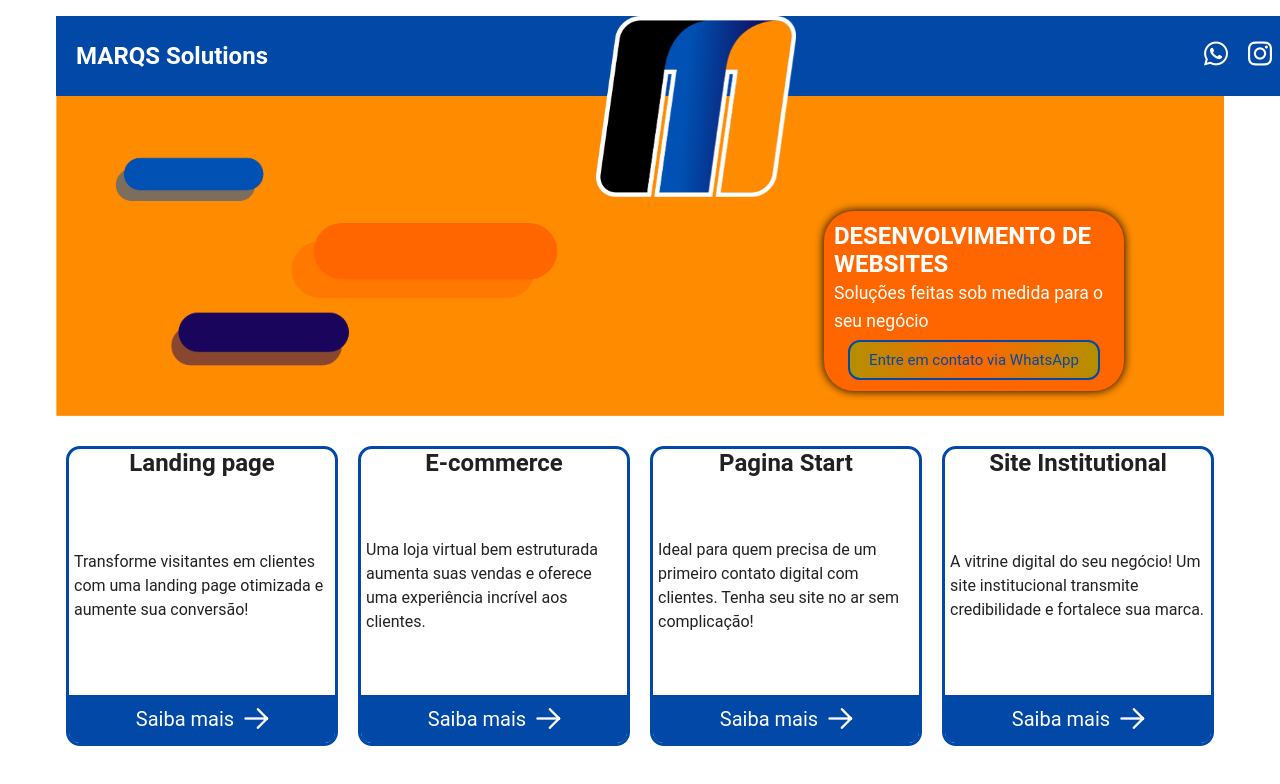
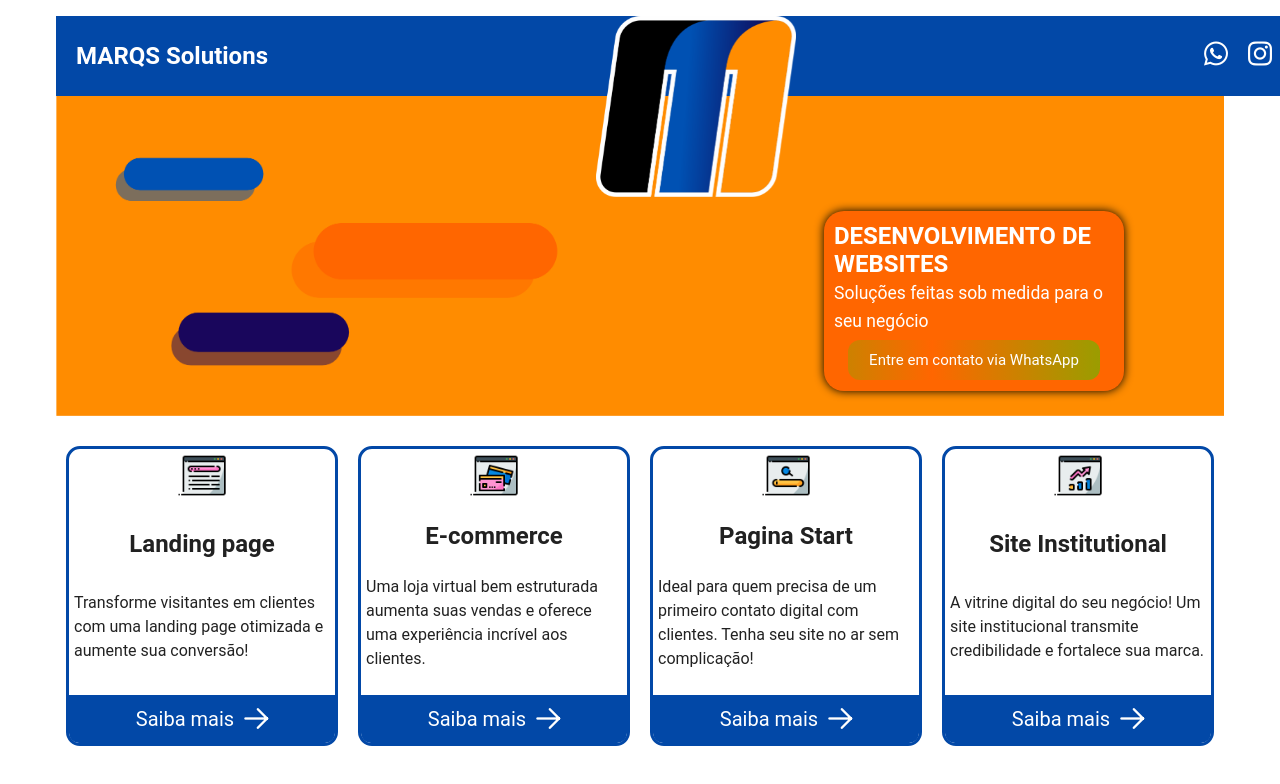
Before and after one commit to JPmarqs/frontend-marqs, a Vue app: page / in a window 1280 px wide. Shown: the top 784 px of the page. Built offline with nearby package versions, Linux system fonts and the light colour scheme.

Commit message:
alteracoes stilo e names

```diff
--- a/src/assets/banner.scss
+++ b/src/assets/banner.scss
@@ -17,7 +17,7 @@
   width: 300px;
   height: 180px;
   margin: 195px 100px 100px;
-  border-radius: 30px;
+  border-radius: 20px;
   display: flex;
   flex-direction: column;
   justify-content: center;
@@ -33,15 +33,13 @@
   height: 40px;
   border-radius: 12px;
   display: flex;
-  border: 2px solid #0248a7;
   justify-content: center;
   align-items: center;
-  color: #0248a7;
   cursor: pointer;
   background: linear-gradient(90deg, #68b800, #ff6600, #68b800);
   background-size: 200% auto;
   transition: 0.5s;
-  animation: slideBackground 10s linear infinite;
+  animation: slideBackground 3s linear infinite;
   @media (max-width: 768px) {
     text-align: -webkit-center;
     font-size: small;
@@ -58,3 +56,8 @@
     }
   }
 }
+.banner-site-button-content:hover {
+  transform: scale(1.1);
+  transition: 0.5s;
+  color: #0248a7;
+}
--- a/src/components/cards/Card.vue
+++ b/src/components/cards/Card.vue
@@ -1,8 +1,6 @@
 <template>
   <div class="card-container">
-    <div v-if="icone.length > 0">
-      <img :src="icone.toString()" alt="Ícone" class="icon-image" />
-    </div>
+      <img :src="icone" alt="Ícone" class="icon-image" />
     <div class="card-title">
       <h2>{{ title }}</h2>
     </div>
@@ -60,7 +58,7 @@ defineProps({
   }
 }
 .icon-image {
-  width: 30%;
+  width: 20%;
 }
 .card-content {
   font-size: 19px;
--- a/src/home/content/Content.vue
+++ b/src/home/content/Content.vue
@@ -12,33 +12,33 @@
 
 <script setup>
 import Card from "../../components/cards/Card.vue";
-// import img1 from "../../assets/icones/browser.png";
-// import img2 from "../../assets/icones/card_credit.png";
-// import img3 from "../../assets/icones/start.png";
-// import img4 from "../../assets/icones/content.png";
+import img1 from "../../assets/carousel/browser.png";
+import img2 from "../../assets/icones/card_credit.png";
+import img3 from "../../assets/icones/start.png";
+import img4 from "../../assets/icones/content.png";
 
 import { ref } from "vue";
 const cards = ref([
   {
-    icone: '',
+    icone: img1,
     title: "Landing page",
     content:
       "Transforme visitantes em clientes com uma landing page otimizada e aumente sua conversão!",
   },
   {
-    icone: '',
+    icone: img2,
     title: "E-commerce",
     content:
       "Uma loja virtual bem estruturada aumenta suas vendas e oferece uma experiência incrível aos clientes.",
   },
   {
-    icone: '',
+    icone: img3,
     title: "Pagina Start",
     content:
       "Ideal para quem precisa de um primeiro contato digital com clientes. Tenha seu site no ar sem complicação!",
   },
   {
-    icone: '',
+    icone: img4,
     title: "Site Institutional",
     content:
       "A vitrine digital do seu negócio! Um site institucional transmite credibilidade e fortalece sua marca.",
```
Also changed, not shown: src/assets/carousel/browser.png (renamed from src/assets/Icones/browser.png).
